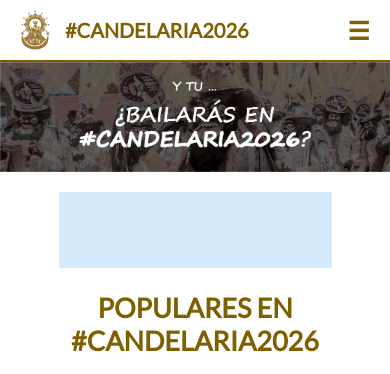
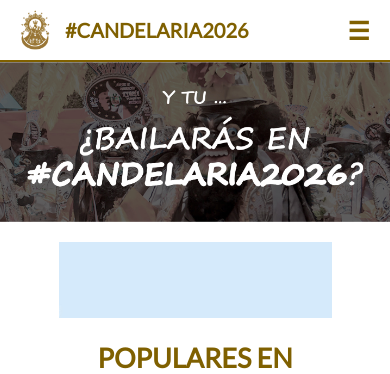
Before and after one commit to CristianCC0405/Candelaria, a PHP site: page / in a window 390 px wide. Shown: the top 374 px of the page. Run offline with PHP 8.4, Linux system fonts and the light colour scheme.

Commit message:
v.01.00.01

```diff
--- a/css/style.css
+++ b/css/style.css
@@ -104,7 +104,7 @@ nav img.tiktok-icon{height:18px;alling-items:center}
 }
 
 @media (max-width: 768px) {
-  .hero .h1 {
+  .hero .fondo {
     aspect-ratio: 22/9;
   }
 
```
